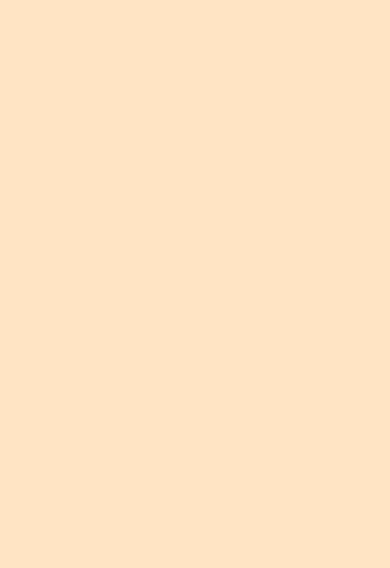
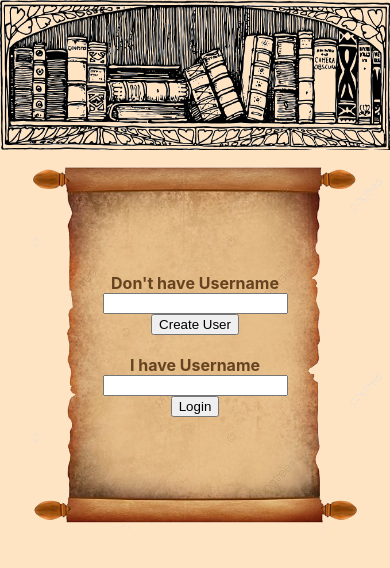
Before and after one commit to walisonabram/Project-2, a React (Create React App) app: page /register in a window 390 px wide. Before the commit this address had no page. Shown: the top 568 px of the page. Built offline with nearby package versions, Linux system fonts and the light colour scheme.

Commit message:
add register page and styles

```diff
--- a/src/App.js
+++ b/src/App.js
@@ -2,6 +2,7 @@ import React from 'react';
 import { Routes, Route } from 'react-router-dom';
 import Home from './pages/Home/Home';
 import UserPage from './pages/UserPage/UserPage';
+import Register from './pages/Register/Register';
 
 function App() {
   return (
@@ -9,6 +10,7 @@ function App() {
       <Routes>
         <Route path='/' element={<Home />} />
         <Route path='/user-page' element={<UserPage />} />
+        <Route path='/register' element={<Register />} />
       </Routes>
     </div>
 
--- /dev/null
+++ b/src/pages/Register/Register.css
@@ -0,0 +1,45 @@
+@media (min-width: 350px) and (max-width: 990px){
+    .register-container {
+        width: 100%;
+        display: flex;
+        flex-direction: column;
+        flex-wrap: nowrap;
+        justify-content: center;
+        align-items: center;
+        align-content: center;
+    }
+
+    .form-container {
+        display: flex;
+        flex-direction: column;
+        flex-wrap: nowrap;
+        justify-content: center;
+        align-items: center;
+        align-content: center;
+        position: relative;
+        color: #654321;
+        font-weight: bold;
+    }
+
+    .img-container {
+        width: 100%;
+        display: flex;
+        align-items: flex-start;
+        justify-content: center;
+        position: relative;
+    }
+
+    .img {
+        width: 100%;
+    }
+
+    .form {
+        position: absolute;
+        display: flex;
+        flex-direction: column;
+        flex-wrap: nowrap;
+        justify-content: center;
+        align-items: center;
+        align-content: center;
+    }
+}
--- /dev/null
+++ b/src/pages/Register/Register.js
@@ -0,0 +1,27 @@
+import Header from '../../components/Header/Header';
+import './Register.css';
+import Img from '../../assets/images/paper1.png'
+
+function Register() {
+    return(
+        <div className='register-container'>
+            <Header />
+            <div className='form-container'>
+                <div className='form'>
+
+                <label htmlFor='createuser'>Don't have Username</label>
+                <input type='text' id='createuser' name='createuser'></input>
+                <button>Create User</button><br />
+                <label htmlFor='login'>I have Username</label>
+                <input type='text' id='login' name='login'></input>
+                <button>Login</button>
+                </div>
+
+                    <img className='img' src={Img} alt='img-paper' />
+
+            </div>
+        </div>
+    )
+}
+
+export default Register;
```
Also changed, not shown: src/assets/images/paper1.png (added), src/assets/images/paper2.jfif (added).
